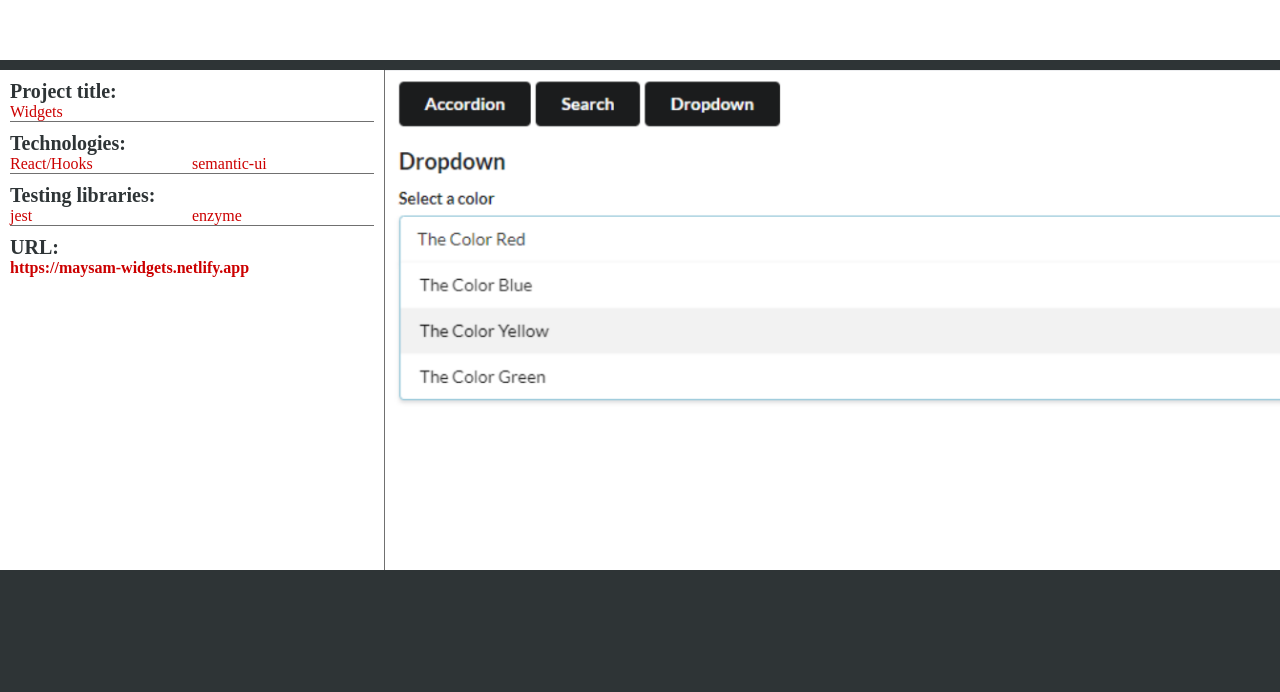
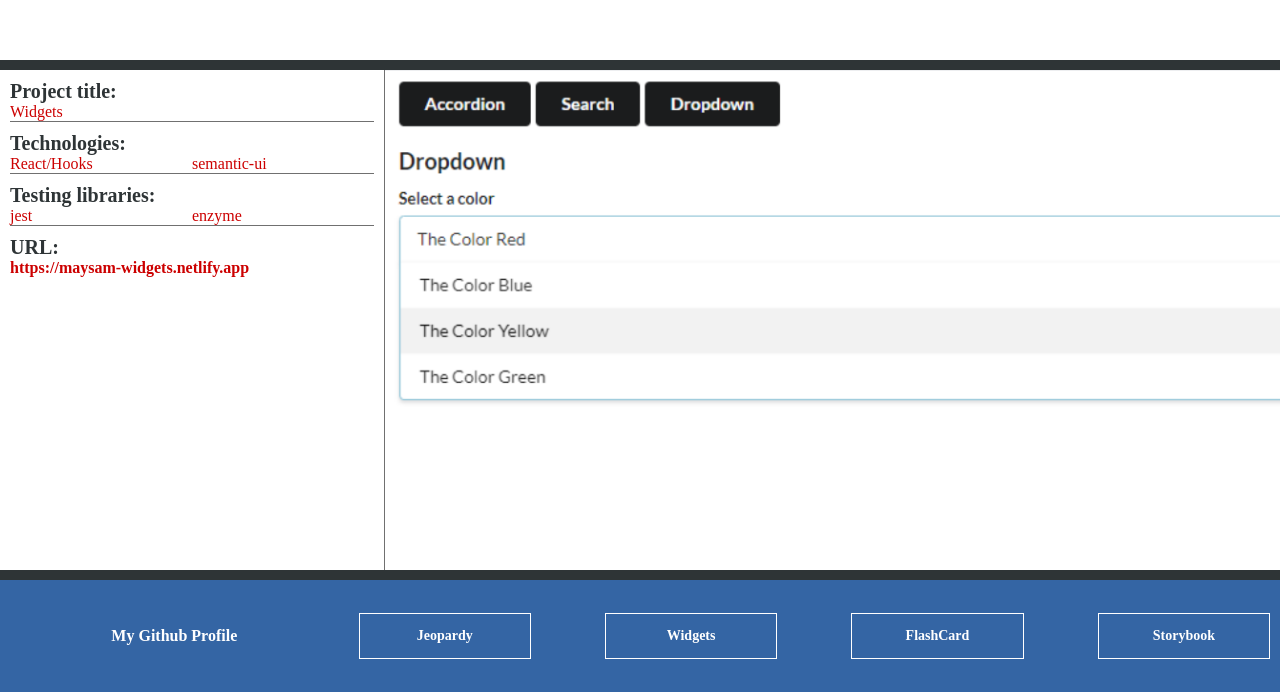
Before and after one commit to maysam-82/myprojects, a React (Create React App) app: page / in a window 1280 px wide. Shown: the part 478-1170 px from the top of the page. Before the commit the page ends 1058 px from the top, so only its background shows below. Built offline with nearby package versions, Linux system fonts and the light colour scheme.

Commit message:
Created Footer

```diff
--- a/src/App.js
+++ b/src/App.js
@@ -4,6 +4,7 @@ import Header from './components/Header';
 import HeroBox from './components/HeroBox';
 import Slider from './components/Slider';
 import { projects } from './data/projects';
+import Footer from './components/Footer/Footer';
 
 const App = () => {
 	return (
@@ -13,6 +14,7 @@ const App = () => {
 				<HeroBox />
 				<Slider items={projects} />
 			</div>
+			<Footer items={projects} />
 		</div>
 	);
 };
--- /dev/null
+++ b/src/components/Footer/Footer.js
@@ -0,0 +1,20 @@
+import React from 'react';
+import classes from './footer.module.scss';
+
+const Footer = ({ items }) => {
+	const renderItemsLink = items.map(({ id, title, url }) => (
+		<li className={classes.projectLink} key={id}>
+			<a href={url}>{title}</a>
+		</li>
+	));
+	return (
+		<div className={classes.footerContainer}>
+			<div className={classes.profile}>
+				<a href="https://github.com/maysam-82">My Github Profile</a>
+			</div>
+			<ul className={classes.projectsLink}>{renderItemsLink}</ul>
+		</div>
+	);
+};
+
+export default Footer;
--- /dev/null
+++ b/src/components/Footer/footer.module.scss
@@ -0,0 +1,55 @@
+@import '../../styles/variables.scss';
+.footerContainer {
+	width: 100%;
+	background-color: $secondary;
+	padding: 0;
+	height: 7rem;
+	display: flex;
+	justify-content: space-between;
+	align-items: center;
+	.profile {
+		width: 30%;
+		height: 100%;
+		display: flex;
+		align-items: center;
+		background-color: $secondary;
+		a {
+			display: block;
+			text-decoration: none;
+			color: $white;
+			width: 100%;
+			text-align: center;
+			font-size: 1rem;
+		}
+	}
+	.projectsLink {
+		padding: 0;
+		margin: 0;
+		list-style: none;
+		font-size: 0.875rem;
+		display: flex;
+		flex-wrap: wrap;
+		justify-content: space-between;
+		align-items: center;
+		width: 80%;
+		padding: 0 0.625rem;
+		height: 100%;
+		.projectLink {
+			width: calc(20% - 0.625rem);
+			height: calc(50% - 0.625rem);
+			display: flex;
+			align-items: center;
+			background-color: $secondary;
+			border: 0.0625rem solid $white;
+			a {
+				color: $white;
+				text-decoration: none;
+				display: flex;
+				align-items: center;
+				justify-content: center;
+				height: 100%;
+				width: 100%;
+			}
+		}
+	}
+}
--- /dev/null
+++ b/src/components/Footer/package.json
@@ -0,0 +1,3 @@
+{
+	"main": "Footer.js"
+}
```
